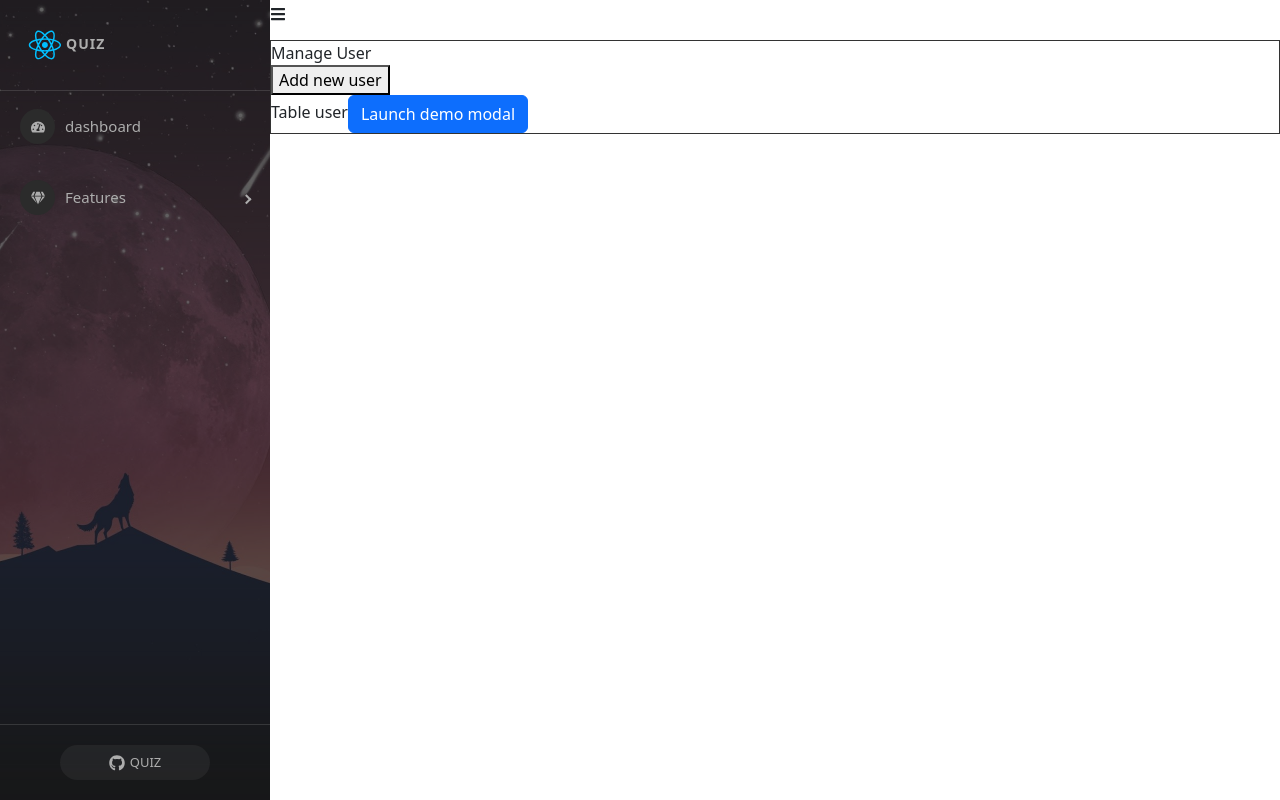
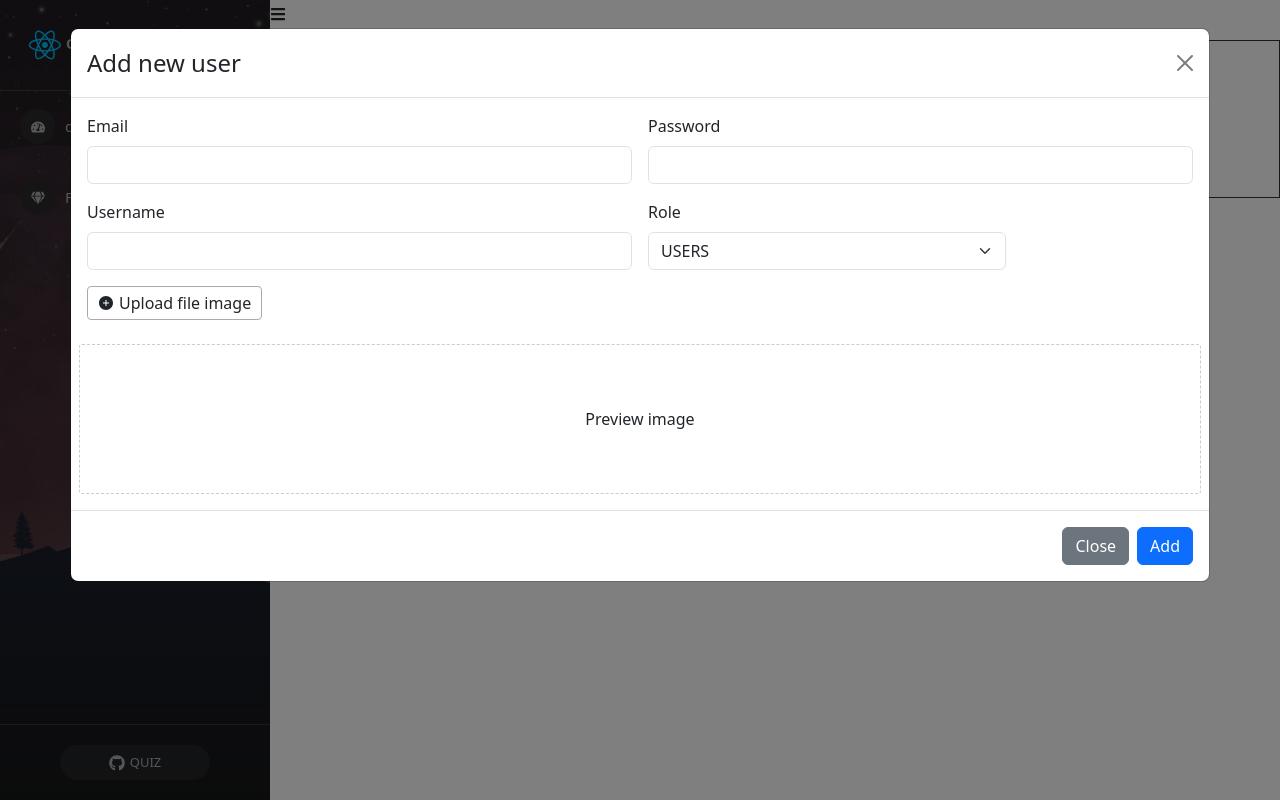
Before and after one commit to NDacHAI/react-basic, a React (Create React App) app: page /admin/manage-users in a window 1280 px wide. Both pictures are taken after a click on the button "Add new user". Built offline with nearby package versions, Linux system fonts and the light colour scheme.

Commit message:
admin create user

```diff
--- a/src/components/Admin/Admin.js
+++ b/src/components/Admin/Admin.js
@@ -3,6 +3,9 @@ import './Admin.scss'
 import { FaBars } from 'react-icons/fa';
 import { useState } from "react";
 import { Outlet } from "react-router-dom";
+import React from 'react';
+import { ToastContainer, toast } from 'react-toastify';
+import 'react-toastify/dist/ReactToastify.css';
 
 const Admin = (props) => {
     const [collapsed, setCollapsed] = useState(false)
@@ -20,6 +23,18 @@ const Admin = (props) => {
                     <Outlet />
                 </div>
             </div>
+            <ToastContainer
+                position="top-right"
+                autoClose={5000}
+                hideProgressBar={false}
+                newestOnTop={false}
+                closeOnClick={false}
+                rtl={false}
+                pauseOnFocusLoss
+                draggable
+                pauseOnHover
+                theme="light"
+            />
         </div>
     );
 }
--- a/src/components/Admin/Content/ManageUser.js
+++ b/src/components/Admin/Content/ManageUser.js
@@ -1,19 +1,33 @@
 import ModelCreateUser from './ModelCreateUser'
+import './ManageUser.scss'
+import { AiFillPlusCircle } from "react-icons/ai";
+import { useState } from 'react';
 
-const ManageUser = () => {
+
+const ManageUser = (props) => {
+
+    const [showModelCreateUser, setShowModelCreateUser] = useState(false);
+
     return (
-        <div>
-            <div className="manage-user-container">
-                <div className="title">Manage User</div>
-                <div className="users-content">
-                    <div>
-                        <button>Add new user</button>
-                    </div>
-                    <div>
-                        Table user
-                        <ModelCreateUser />
-                    </div>
+        <div className="manage-user-container">
+            <div className="title">Manage User</div>
+            <div className="users-content">
+                <div className='btn-add-new'>
+                    <button
+                        className='btn btn-primary'
+                        onClick={() => setShowModelCreateUser(true)}
+                    >
+                        <AiFillPlusCircle />
+                        Add new user
+                    </button>
                 </div>
+                <div className='table-users-container'>
+                    Table user
+                </div>
+                <ModelCreateUser
+                    show={showModelCreateUser}
+                    setShow={setShowModelCreateUser}
+                />
             </div>
         </div>
     );
--- /dev/null
+++ b/src/components/Admin/Content/ManageUser.scss
@@ -0,0 +1,57 @@
+.manage-user-container {
+    padding: 16px;
+
+    .title {
+        font-size: 20px;
+        font-weight: 600;
+    }
+
+    .users-content {
+
+        .btn-add-new {
+            margin: 16px 0;
+
+            button {
+                display: flex;
+                gap: 5px;
+                align-items: center;
+            }
+        }
+    }
+}
+
+.model-add-user {
+
+    .img-preview {
+        height: 150px;
+        display: flex;
+        justify-content: center;
+        align-items: center;
+        border: 1px dashed #ccc;
+        border-radius: 3px;
+
+        img {
+            max-height: 90%;
+        }
+    }
+
+    .label-upload {
+        display: flex;
+        align-items: center;
+        gap: 5px;
+
+        width: fit-content;
+        padding: 4px 10px;
+        border: 1px solid #aaa;
+        border-radius: 4px;
+
+        transition: background-color 0.2s ease, border-color 0.2s ease;
+        cursor: pointer;
+
+        &:hover {
+            border-color: #ccc;
+            background-color: #f0f0f0;
+        }
+    }
+
+}
--- a/src/components/Admin/Content/ModelCreateUser.js
+++ b/src/components/Admin/Content/ModelCreateUser.js
@@ -1,57 +1,163 @@
 import { useState } from 'react';
 import Button from 'react-bootstrap/Button';
 import Modal from 'react-bootstrap/Modal';
+import { AiFillPlusCircle } from "react-icons/ai";
+import axios from 'axios';
+import { ToastContainer, toast } from 'react-toastify';
 
 
-const ModelCreateUser = () => {
-    const [show, setShow] = useState(false);
 
-    const handleClose = () => setShow(false);
+const ModelCreateUser = ({ show, setShow }) => {
+
+    const handleClose = () => {
+        setShow(false)
+        setEmail('')
+        setPassword('')
+        setUserName('')
+        setImage('')
+        setRole('USER')
+        setPreviewImage('')
+    };
     const handleShow = () => setShow(true);
+
+    const [email, setEmail] = useState('')
+    const [password, setPassword] = useState('')
+    const [userName, setUserName] = useState('')
+    const [role, setRole] = useState('USER')
+    const [image, setImage] = useState('')
+    const [previewImage, setPreviewImage] = useState("")
+
+    const handleSubmit = async () => {
+
+        const isValidEmail = validateEmail(email)
+        if (!isValidEmail) {
+            toast.error('Invalid Email');
+            return;
+        }
+
+        if (!password) {
+            toast.error('Invalid Password');
+            return;
+        }
+        const data = new FormData();
+        data.append('email', email);
+        data.append('password', password);
+        data.append('userName', userName);
+        data.append('role', role);
+        data.append('userImage', image);
+        const res = await axios.post('http://localhost:8081/api/v1/participant', data)
+
+        if (res.data && res.data.EC === 0) {
+            toast.success(res.data.EM);
+            handleClose()
+        }
+
+        if (res.data && res.data.EC !== 0) {
+            toast.error(res.data.EM);
+        }
+
+    }
+
+    const handleUpLoadImage = (e) => {
+        if (e.target && e.target.files && e.target.files[0]) {
+            setImage(e.target.files[0])
+            setPreviewImage(URL.createObjectURL(e.target.files[0]))
+        }
+    }
+
+    const validateEmail = (email) => {
+        return String(email)
+            .toLowerCase()
+            .match(
+                /^(([^<>()[\]\\.,;:\s@"]+(\.[^<>()[\]\\.,;:\s@"]+)*)|.(".+"))@((\[[0-9]{1,3}\.[0-9]{1,3}\.[0-9]{1,3}\.[0-9]{1,3}\])|(([a-zA-Z\-0-9]+\.)+[a-zA-Z]{2,}))$/
+            );
+    };
 
 
     return (
         <>
-            <Button variant="primary" onClick={handleShow}>
-                Launch demo modal
-            </Button>
 
-            <Modal show={show} onHide={handleClose} size='xl' backdrop='static'>
+            <Modal
+                show={show}
+                onHide={handleClose}
+                size='xl' backdrop='static'
+                className='model-add-user'
+            >
+
                 <Modal.Header closeButton>
                     <Modal.Title>Add new user</Modal.Title>
                 </Modal.Header>
                 <Modal.Body>
                     <form className="row g-3">
                         <div className="col-md-6">
-                            <label for="inputEmail4" className="form-label">Email</label>
-                            <input type="email" className="form-control" id="inputEmail4" />
+                            <label htmlFor="inputEmail4" className="form-label">Email</label>
+                            <input
+                                type="email"
+                                className="form-control"
+                                id="inputEmail4"
+                                value={email}
+                                onChange={(e) => setEmail(e.target.value)} />
                         </div>
                         <div className="col-md-6">
-                            <label for="inputPassword4" className="form-label">Password</label>
-                            <input type="password" className="form-control" id="inputPassword4" />
+                            <label htmlFor="inputPassword4" className="form-label">Password</label>
+                            <input
+                                type="password"
+                                className="form-control"
+                                id="inputPassword4"
+                                value={password}
+                                onChange={(e) => setPassword(e.target.value)}
+                            />
                         </div>
 
                         <div className="col-md-6">
-                            <label for="inputUsername" className="form-label">Username</label>
-                            <input type="text" className="form-control" id="inputUsername" />
+                            <label htmlFor="inputUsername" className="form-label">Username</label>
+                            <input
+                                type="text"
+                                className="form-control"
+                                id="inputUsername"
+                                value={userName}
+                                onChange={(e) => setUserName(e.target.value)}
+                            />
                         </div>
                         <div className="col-md-4">
-                            <label for="inputState" className="form-label">Role</label>
-                            <select id="inputState" className="form-select">
-                                <option selected value="USER">USERS</option>
+                            <label htmlFor="inputState" className="form-label">Role</label>
+                            <select
+                                id="inputState"
+                                className="form-select"
+                                value={role}
+                                onChange={(e) => setRole(e.target.value)}
+                            >
+                                <option defaultValue value="USER">USERS</option>
                                 <option value="ADMIN">ADMIN</option>
                             </select>
                         </div>
                         <div className="col-md-12">
-                            <label for="inputImage" className="form-label">Image</label>
-                            <input type="file" className="form-control" id="inputImage" />
+                            <label htmlFor="inputImage" className="form-label label-upload">
+                                <AiFillPlusCircle />
+                                Upload file image
+                            </label>
+                            <input
+                                type="file"
+                                hidden
+                                id='inputImage'
+                                onChange={(e) => handleUpLoadImage(e)}
+                            />
+                        </div>
+
+                        <div className="col-md-12 img-preview">
+                            {previewImage ?
+                                (<img src={previewImage} alt='preview' className="img-preview" />)
+                                :
+                                (<div id='inputImage'>Preview image</div>)
+                            }
+
                         </div>
                     </form></Modal.Body>
                 <Modal.Footer>
                     <Button variant="secondary" onClick={handleClose}>
                         Close
                     </Button>
-                    <Button variant="primary" onClick={handleClose}>
+                    <Button variant="primary" onClick={handleSubmit}>
                         Add
                     </Button>
                 </Modal.Footer>
```
